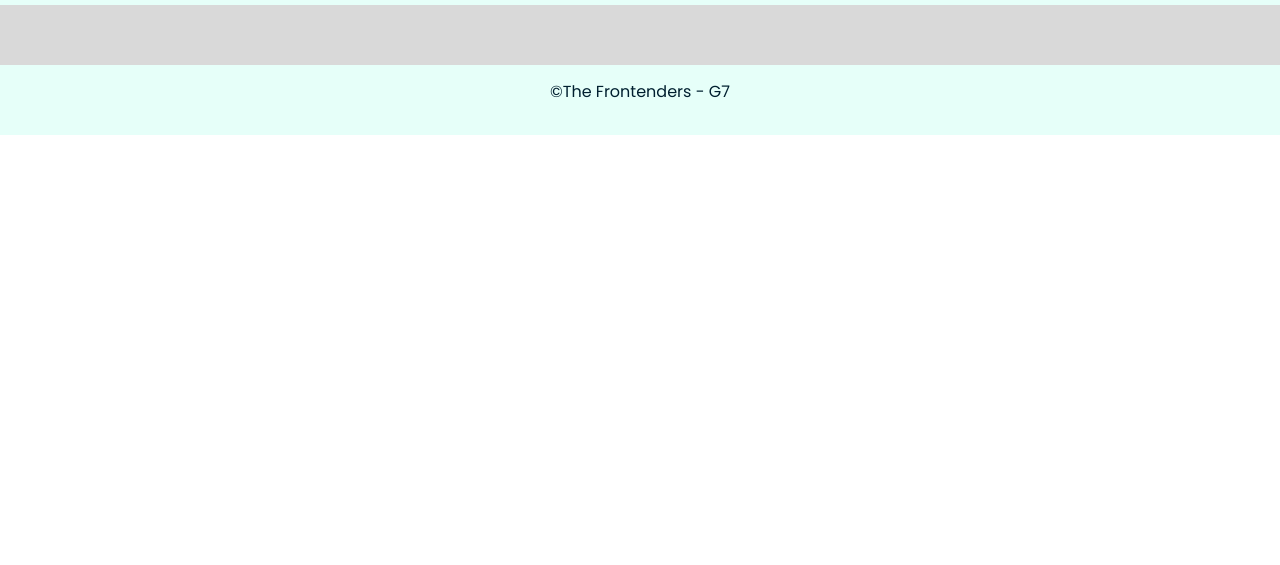
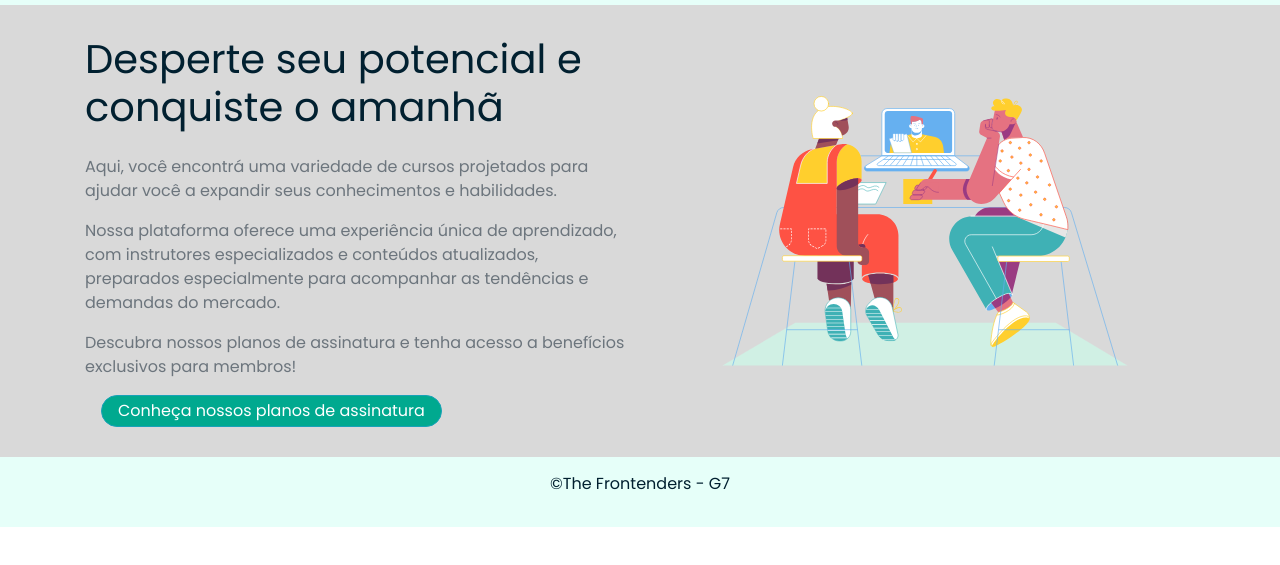
Before and after one commit to VictorVechi/semnome, a plain HTML site: page index.html in a window 1280 px wide. Shown: the part 53-618 px from the top of the page. Drawn offline with nearby package versions, Linux system fonts and the light colour scheme.

Commit message:
Feat: Adiciona texto descritivo do serviço, botão call to action para os detalhes e ilustração da página index

```diff
--- a/index.html
+++ b/index.html
@@ -33,10 +33,10 @@
             </a>
 
             <!--Nav links-->
-            <div class="justify-content-lg-between" >
-                    <!--Botão de login-->
-                    <button type="button" class="btn btn-outline-info">Login</button>
-                    <!-- Botão de cadastro
+            <div class="justify-content-lg-between">
+                <!--Botão de login-->
+                <button type="button" class="btn btn-outline-info">Login</button>
+                <!-- Botão de cadastro
                     <button type="button" class="btn btn-info">Inscreva-se</button> -->
             </div>
 
@@ -45,6 +45,33 @@
 
     <body>
         <main>
+            <div class="container">
+                <div class="row align-items-center">
+                    <div class="col-lg-6">
+                        <div class="mb-5 mb-lg-0  text-lg-start">
+                            <h1 class="mb-4">Desperte seu potencial e conquiste o amanhã</h1>
+                            <p class="fw-normal text-muted mb-3">Aqui, você encontrá uma variedade de cursos
+                                projetados para ajudar você a expandir seus
+                                conhecimentos e habilidades.</p>
+                            <p class="fw-normal text-muted mb-3">Nossa plataforma oferece uma experiência única de
+                                aprendizado, com instrutores especializados e
+                                conteúdos atualizados, preparados especialmente para acompanhar as tendências e demandas
+                                do
+                                mercado.</p>
+                            <p class=" fw-normal text-muted mb-3">Descubra nossos planos de assinatura e tenha
+                                acesso a benefícios exclusivos para membros!</p>
+                            <div class="d-flex flex-column flex-lg-row align-items-center">
+                                <a class="me-lg-3 mb-4 mb-lg-0" href="#"> <button class="btn-info btn ">Conheça nossos
+                                        planos de assinatura</button>
+                                </a>
+                            </div>
+                        </div>
+                    </div>
+                    <div class="col-lg-6">
+                        <img src="./assets/ilutracao-home.svg" alt="ilustração">
+                    </div>
+                </div>
+            </div>
         </main>
     </body>
     <footer>
```
